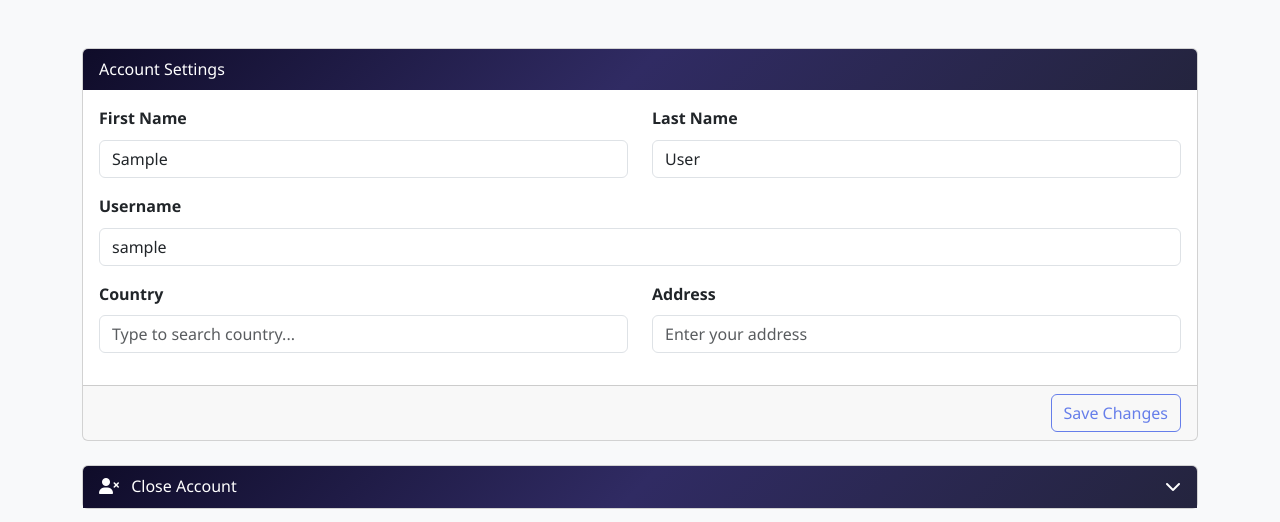
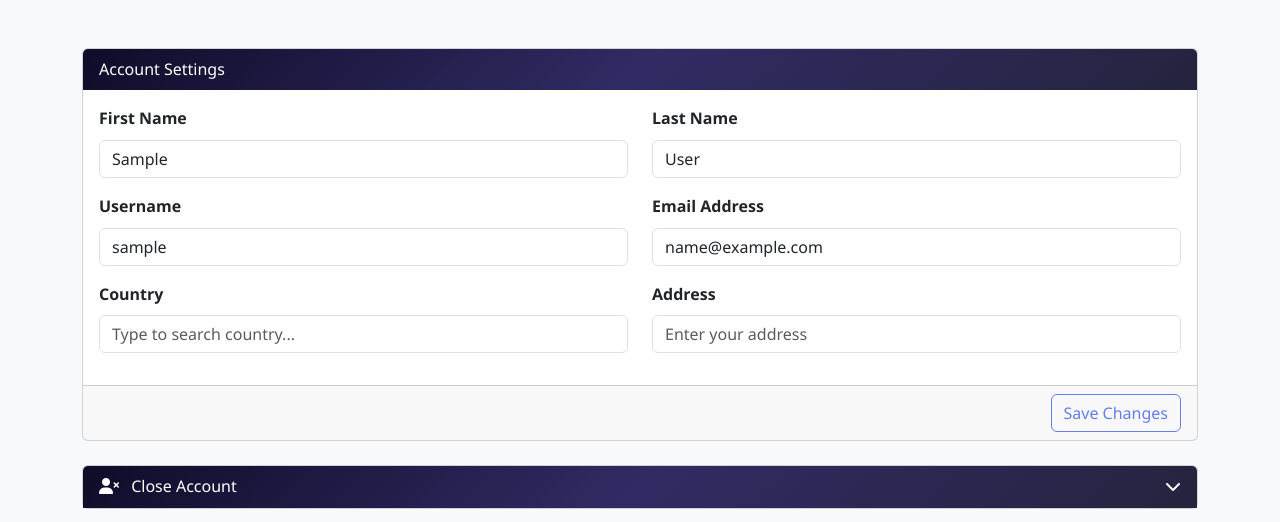
Before and after one commit to chrysanthusobinna/django-portfolio, a Django app: page /account/settings/ in a window 1280 px wide. Shown: the part 66-588 px from the top of the page. Run offline with Django 4.2, Linux system fonts and the light colour scheme; the visitor is signed in with stand-in values (Sample User, id 1); data comes from the database, SQL or seed files in the repository; parts of the project's set-up code (start-up, migrations or seed data) failed here and were passed over; some libraries are stand-ins or nearby versions.

Commit message:
Enable email login and add email field to account settings

```diff
--- a/portfolio_app/forms.py
+++ b/portfolio_app/forms.py
@@ -1,4 +1,4 @@
-from allauth.account.forms import SignupForm
+from allauth.account.forms import SignupForm, LoginForm
 from django import forms
 from django.contrib.auth.models import User
 from django.contrib.auth import authenticate
@@ -40,6 +40,14 @@ class AccountSettingsForm(forms.ModelForm):
             'class': 'form-control',
             'placeholder': 'Enter your username',
             'id': 'id_username',
+        })
+    )
+    email = forms.EmailField(
+        max_length=254,
+        required=True,
+        widget=forms.EmailInput(attrs={
+            'class': 'form-control',
+            'placeholder': 'Enter your email address',
         })
     )
     COUNTRY_LIST = [
@@ -107,7 +115,7 @@ class AccountSettingsForm(forms.ModelForm):
 
     class Meta:
         model = User
-        fields = ['first_name', 'last_name', 'username']
+        fields = ['first_name', 'last_name', 'username', 'email']
 
     def __init__(self, *args, **kwargs):
         self.current_user = kwargs.pop('current_user', None)
@@ -130,6 +138,15 @@ class AccountSettingsForm(forms.ModelForm):
                 )
         return username
 
+    def clean_email(self):
+        email = self.cleaned_data.get('email')
+        if self.current_user and email != self.current_user.email:
+            if User.objects.filter(email__iexact=email).exists():
+                raise forms.ValidationError(
+                    'This email address is already in use. Please choose another.'
+                )
+        return email
+
 
 class CustomSignupForm(SignupForm):
     first_name = forms.CharField(
@@ -150,6 +167,16 @@ class CustomSignupForm(SignupForm):
         user.username = self.cleaned_data['username']
         user.save()
         return user
+
+
+class CustomLoginForm(LoginForm):
+    def __init__(self, *args, **kwargs):
+        super().__init__(*args, **kwargs)
+        # Update the login field label and placeholder to indicate both username and email are accepted
+        self.fields['login'].label = "Username or Email"
+        self.fields['login'].widget.attrs.update({
+            'placeholder': 'Enter your username or email'
+        })
 
 
 class ContactMethodForm(forms.ModelForm):
--- a/portfolio_app/templates/account-settings.html
+++ b/portfolio_app/templates/account-settings.html
@@ -28,9 +28,15 @@
                     </div>
                 </div>
 
-                <div class="mb-3">
-                    <label for="id_username" class="form-label fw-bold">Username</label>
-                    {{ form.username }}
+                <div class="row">
+                    <div class="col-md-6 mb-3">
+                        <label for="id_username" class="form-label fw-bold">Username</label>
+                        {{ form.username }}
+                    </div>
+                    <div class="col-md-6 mb-3">
+                        <label for="id_email" class="form-label fw-bold">Email Address</label>
+                        {{ form.email }}
+                    </div>
                 </div>
 
                 <div class="row">
--- a/portfolio_app/views.py
+++ b/portfolio_app/views.py
@@ -1143,7 +1143,7 @@ def _save_parsed_cv_data(request, parsed_data):
 
 @login_required
 def account_settings(request):
-    """Account settings view for editing first name, last name, and username."""
+    """Account settings view for editing first name, last name, username, and email."""
     profile, _ = UserProfile.objects.get_or_create(user=request.user)
 
     # Handle delete account form submission
@@ -1204,11 +1204,12 @@ def account_settings(request):
             messages.success(request, "Account settings updated successfully.")
             return redirect('account_settings')
         else:
-            # Username failed validation — save first/last name anyway
+            # Username failed validation — save first/last name/email anyway
             user = request.user
             user.first_name = request.POST.get('first_name', user.first_name).strip()
             user.last_name = request.POST.get('last_name', user.last_name).strip()
-            user.save(update_fields=['first_name', 'last_name'])
+            user.email = request.POST.get('email', user.email).strip()
+            user.save(update_fields=['first_name', 'last_name', 'email'])
             # Still save profile fields
             profile.country = request.POST.get('country', profile.country).strip()
             profile.address = request.POST.get('address', profile.address).strip()
```
Also changed, not shown: portfolio/settings.py (+7 -0 lines).
